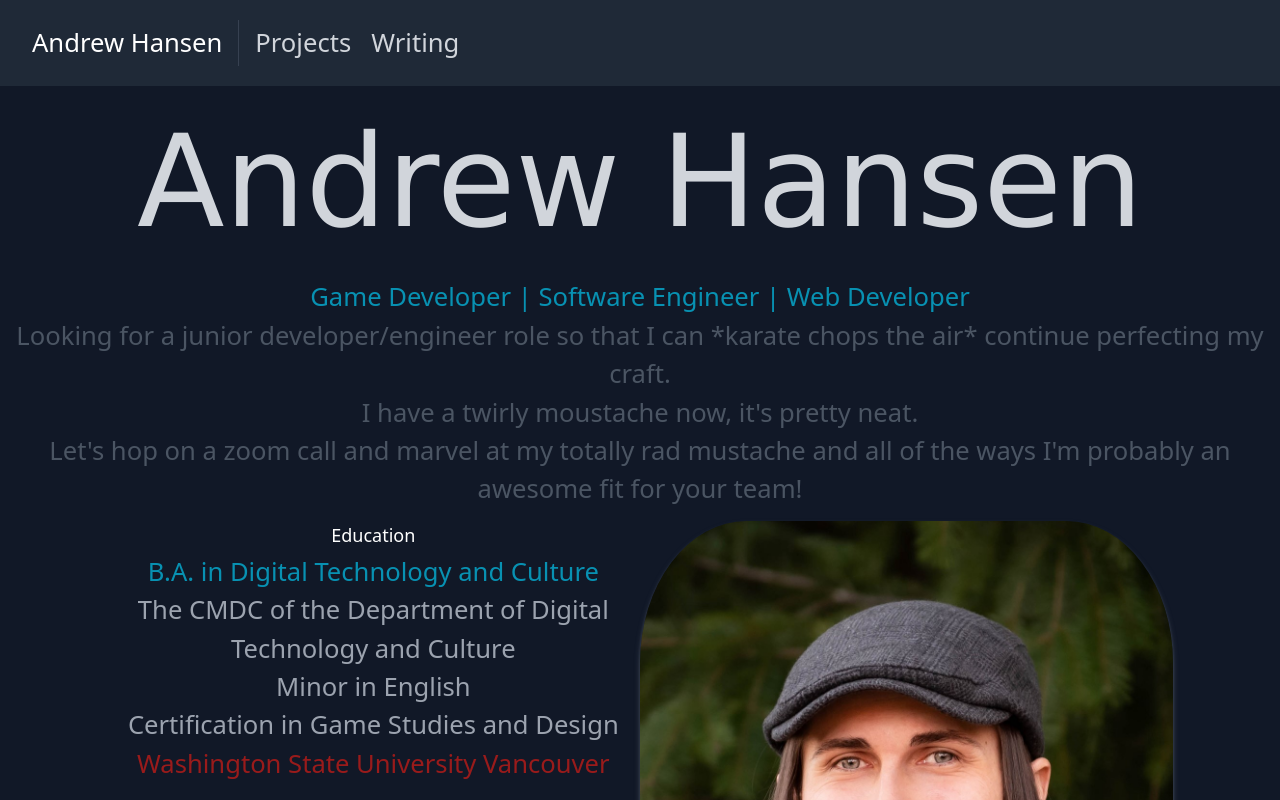
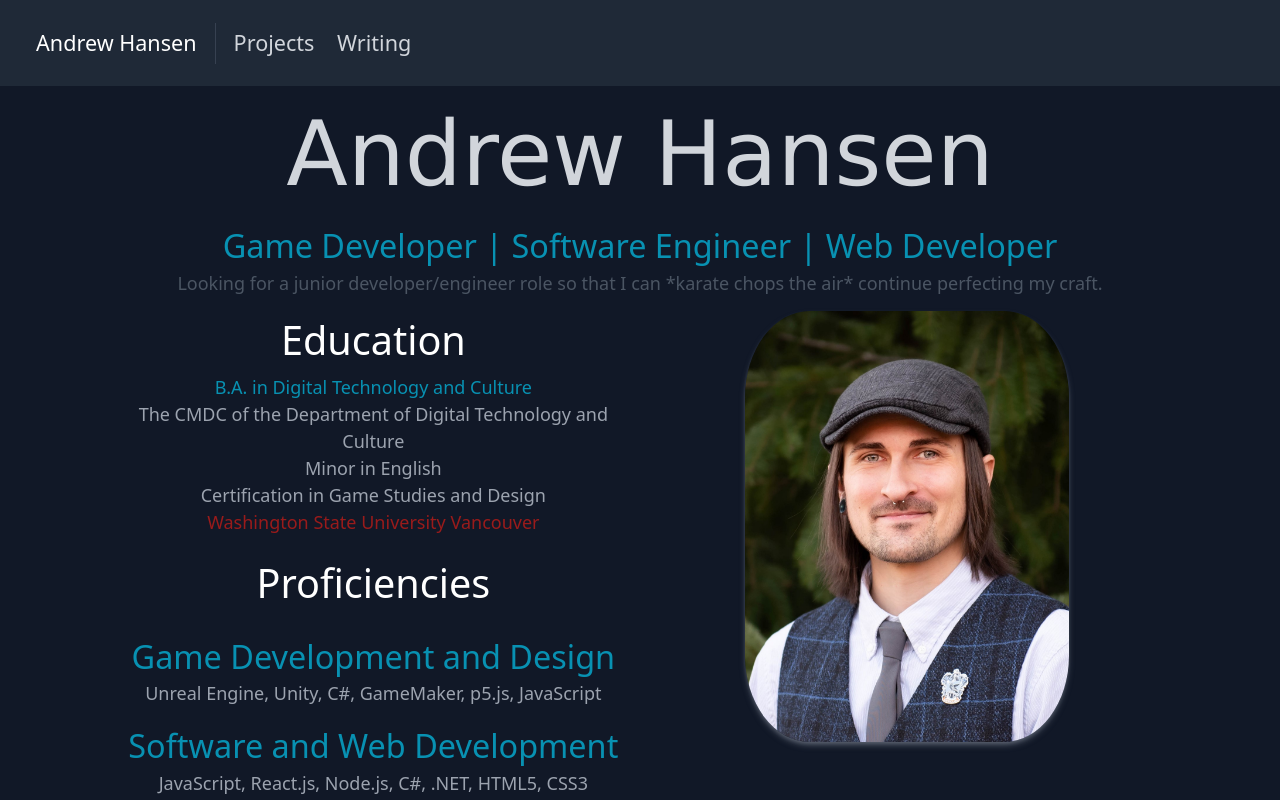
Before and after one commit to axolotliterature/portfolio-react, a React (Create React App) app in the folder portfolio/: page / in a window 1280 px wide. Shown: the top 800 px of the page. Built offline with nearby package versions, Linux system fonts and the light colour scheme.

Commit message:
made adjustments to font and font sizing

```diff
--- a/portfolio/src/NavBar.js
+++ b/portfolio/src/NavBar.js
@@ -4,17 +4,17 @@ export default function Navbar() {
     return <header className="bg-gray-800 md:sticky top-z z-10">
         <div className="container mx-auto flex flex-wrap p-5 flex-row md:flex-row items-center">
             <div className="title-font font-medium text-white hover:text-gray-300 mb-4 md:mb-0 ">
-                <Link to="/" className="ml-3">
+                <Link to="/" className="ml-3 nav">
                     Andrew Hansen
                 </Link>
             </div>
 
             <nav className="md:mr-auto md:ml-4 md:py-1 md:pl-4 md:border-l md:border-gray-700 flex flex-wrap gap-4 items-stretch justify-between">
                 <ul className="flex">
-                    <CustomLink to="/projects" className="mr-5 text-gray-300 hover:text-white">
+                    <CustomLink to="/projects" className="mr-5 text-gray-300 hover:text-white nav">
                         Projects
                         </CustomLink>
-                    <CustomLink to="/writing" className="mr-5 text-gray-300 hover:text-white">
+                    <CustomLink to="/writing" className="mr-5 text-gray-300 hover:text-white nav">
                         Writing
                         </CustomLink>
                 </ul>
--- a/portfolio/src/index.css
+++ b/portfolio/src/index.css
@@ -6,6 +6,7 @@
 @layer base {
   html {
     @apply bg-gray-900;
+    font-size: 18px;
   }
 
   * {
@@ -14,7 +15,7 @@
 
   body {
     margin: 0;
-    font-size: 1.6rem;
+    /* font-size: 18px; */
   }
 }
 
@@ -30,6 +31,23 @@ p {
   white-space: pre-line;
 }
 
+h1 {
+  font-size: 2.2rem;
+}
+
+h2 {
+  font-size: 1.8rem;
+}
+
+/* ------------------ NAVIGATION */
+
+.nav {
+  font-size: 1.2rem;
+}
+
+
+/* ------------------ HOME PAGE */
+
 .nothing-font {
   font-family: "Nothing You Could Do", cursive, Verdana, Tahoma, sans-serif;
   font-weight: 400;
@@ -42,7 +60,7 @@ p {
 
 .home-portrait {
   width: 100%;
-  max-width: 22em;
+  max-width: 18em;
   border-radius: 20%;
 }
 
--- a/portfolio/src/pages/home.js
+++ b/portfolio/src/pages/home.js
@@ -6,21 +6,19 @@ export default function Home() {
     <div className="w-full h-full bg-gray-900 grid text-center">
         <h1 className="nothing-font name-title text-gray-300">Andrew Hansen</h1>
         <h2 className="text-cyan-600">Game Developer | Software Engineer | Web Developer</h2>
-        <h2 className="text-gray-600">Looking for a junior developer/engineer role so that I can *karate chops the air* continue perfecting my craft.</h2>
-        <h2 className="text-gray-600">I have a twirly moustache now, it's pretty neat.</h2>
-        <h2 className="text-gray-600 pb-3">Let's hop on a zoom call and marvel at my totally rad mustache and all of the ways I'm probably an awesome fit for your team!</h2>
+        <p className="text-gray-600 pb-3">Looking for a junior developer/engineer role so that I can *karate chops the air* continue perfecting my craft.</p>
 
         <div id="about-container">
             <div id="about-top" className="grid grid-cols-2 w-10/12 text-center mx-auto">
                 <div id="about-left" className="">
-                    <h1 className="title-font text-lg font-medium text-white mb-1">Education</h1>
+                    <h1 className="title-font font-medium text-white mb-1">Education</h1>
                     <p className="text-cyan-600">B.A. in Digital Technology and Culture</p>
                     <p>The CMDC of the Department of Digital Technology and Culture</p>
                     <p>Minor in English</p>
                     <p>Certification in Game Studies and Design</p>
                     <p className="text-red-800">Washington State University Vancouver</p>
 
-                    <h1 className="title-font text-lg font-medium text-white mb-1 pt-4">Proficiencies</h1>
+                    <h1 className="title-font font-medium text-white mb-1 pt-4">Proficiencies</h1>
                     <h2 className="text-cyan-600 pt-3">Game Development and Design</h2>
                     <p>Unreal Engine, Unity, C#, GameMaker, p5.js, JavaScript</p>
 
```
